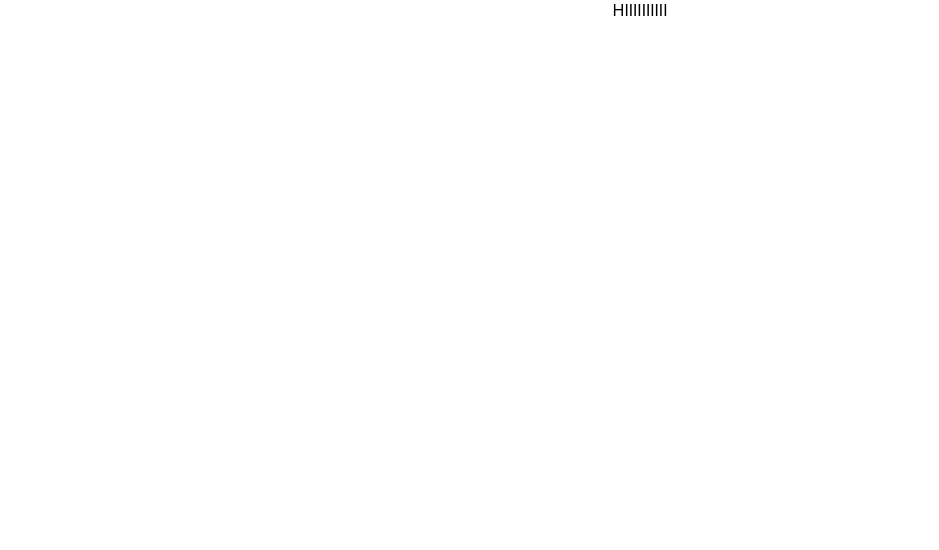
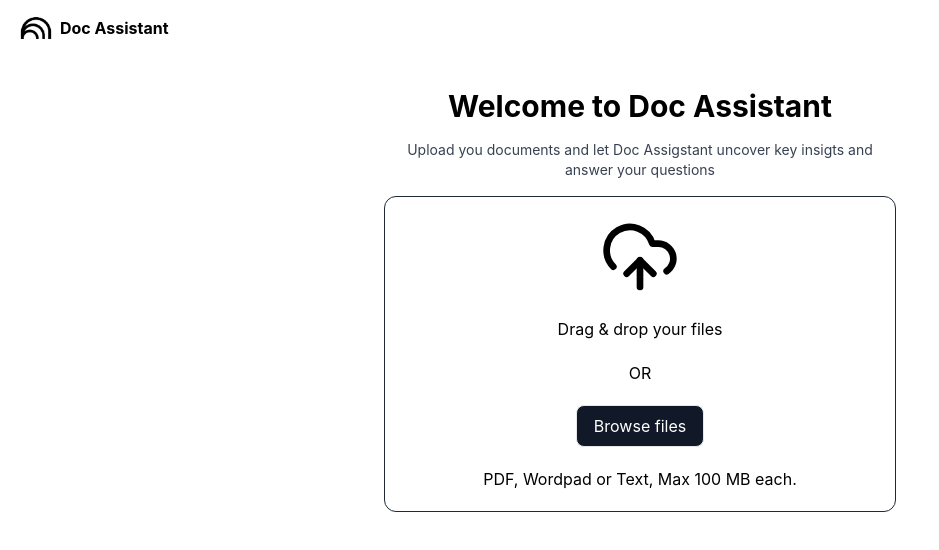
Before and after one commit to AnudeepthiKolagani/ai-doc-assistant, a React (Create React App) app: page / in a window 1280 px wide. Shown: the top 550 px of the page, without its empty margins (0-939 px from the left). Built offline with nearby package versions, Linux system fonts and the light colour scheme.

Commit message:
Implemented Upload component to upload the files

```diff
--- a/package.json
+++ b/package.json
@@ -7,6 +7,7 @@
     "@testing-library/jest-dom": "^6.9.1",
     "@testing-library/react": "^16.3.2",
     "@testing-library/user-event": "^13.5.0",
+    "lucide-react": "^1.7.0",
     "react": "^19.2.4",
     "react-dom": "^19.2.4",
     "react-scripts": "5.0.1",
--- a/src/App.js
+++ b/src/App.js
@@ -1,7 +1,10 @@
 import "./App.css";
+import Upload from "./components/Upload";
 
 function App() {
-  return <div className="App">HIIIIIIIIII</div>;
+  return <div className="App">
+    <Upload/>
+  </div>;
 }
 
 export default App;
--- /dev/null
+++ b/src/components/Home.js
@@ -0,0 +1,5 @@
+const Home = () => {
+  return <div>Home</div>;
+};
+
+export default Home;
--- /dev/null
+++ b/src/components/Inbox.js
@@ -0,0 +1,5 @@
+const Inbox = () => {
+  return <div>Inbox</div>;
+};
+
+export default Inbox;
--- /dev/null
+++ b/src/components/Logo.js
@@ -0,0 +1,14 @@
+const Logo = () => {
+  return (
+    <div className="flex gap-1 items-center">
+      <img
+        src="/google-notebook-lm-logo.jpg"
+        alt="App logo"
+        className="w-10 h-10"
+      />
+      <div className="font-bold">Doc Assistant</div>
+    </div>
+  );
+};
+
+export default Logo;
--- /dev/null
+++ b/src/components/Upload.js
@@ -0,0 +1,109 @@
+import { CloudUpload, UploadCloud } from "lucide-react";
+import Logo from "./Logo";
+import { useRef, useState } from "react";
+
+const Upload = () => {
+  const inputRef = useRef(null);
+  const [selectedFiles, setSelectedFiles] = useState([]);
+  const [inValidFiles, setInValidFiles] = useState([{}]);
+
+  const MAX_SIZE = 2 * 1024 * 1024;
+
+  const allowedTypes = ["application/pdf", "text/plain", "application/msword"];
+
+  const handleBrowseFiles = () => {
+    inputRef.current.click();
+  };
+
+  const handleFileChange = (e) => {
+    const validFiles = [];
+    setInValidFiles([]);
+
+    //Converting Object to Array
+    const files = Array.from(e.target.files);
+    console.log(files);
+    for (let file of files) {
+      if (!allowedTypes.includes(file.type)) {
+        setInValidFiles((prev) => [
+          ...prev,
+          {
+            name: file.name,
+            error: "not a supported file type",
+          },
+        ]);
+        continue;
+      }
+
+      if (file.size > MAX_SIZE) {
+        setInValidFiles((prev) => [
+          ...prev,
+          {
+            name: file.name,
+            error: "exceeds size limit",
+          },
+        ]);
+        continue;
+      }
+
+      validFiles.push(file);
+    }
+    console.log("valid files", validFiles);
+    if (validFiles.length === 0) return;
+    setSelectedFiles(validFiles);
+  };
+
+  return (
+    <div className="px-4 py-2 ">
+      <Logo />
+
+      <div className="flex flex-col gap-4 mx-auto w-[40vw] mt-10">
+        {/* Title */}
+        <h2 className="text-3xl font-bold">Welcome to Doc Assistant</h2>
+        <p className="text-gray-700 text-sm">
+          Upload you documents and let Doc Assigstant uncover key insigts and
+          answer your questions
+        </p>
+
+        {/* Upload or drag and drop files */}
+        <div className="border border-gray-800 rounded-xl flex flex-col gap-5 justify-center p-5">
+          <CloudUpload className="w-20 h-20 flex mx-auto" />
+          <div>Drag & drop your files</div>
+          <p>OR</p>
+          <input
+            ref={inputRef}
+            type="file"
+            className="hidden"
+            multiple
+            accept=".pdf, .txt, .doc, .docs"
+            onChange={handleFileChange}
+          />
+          <button
+            className="w-[10vw]  mx-auto bg-gray-900 text-white border rounded-lg px-4 py-2"
+            onClick={handleBrowseFiles}
+          >
+            Browse files
+          </button>
+
+          <p>PDF, Wordpad or Text, Max 100 MB each.</p>
+        </div>
+
+        {/* Track the prgress of files */}
+        {selectedFiles.length > 0 && (
+          <div className="flex justify-start">Uploading files</div>
+        )}
+        {/* PENDING: PROGRESS TRACKING AND CANCELLING THE UPLOAD */}
+        <div className="text-red-500 font-semibold">
+          {inValidFiles.map((invalidFile) => {
+            return (
+              <div key={invalidFile.name + 1}>
+                {invalidFile.name} {invalidFile.error}
+              </div>
+            );
+          })}
+        </div>
+      </div>
+    </div>
+  );
+};
+
+export default Upload;
--- a/tailwind.config.js
+++ b/tailwind.config.js
@@ -1,8 +1,8 @@
 /** @type {import('tailwindcss').Config} */
 module.exports = {
-  content: [],
+  content: ["./src/**/*.{js, jsx, ts,tsx}"],
   theme: {
     extend: {},
   },
   plugins: [],
-}
+};
```
Also changed, not shown: src/index.css (+9 -5 lines), public/google-notebook-lm-logo.jpg (added), 1 other file (tests, documents, lock files or other folders).
